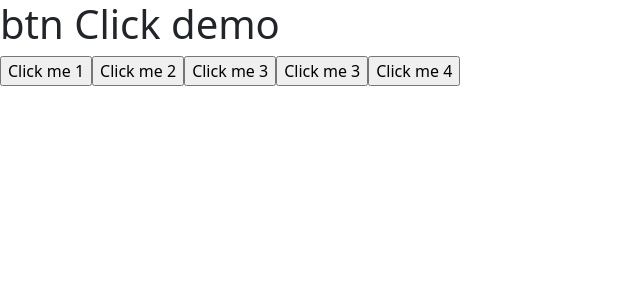
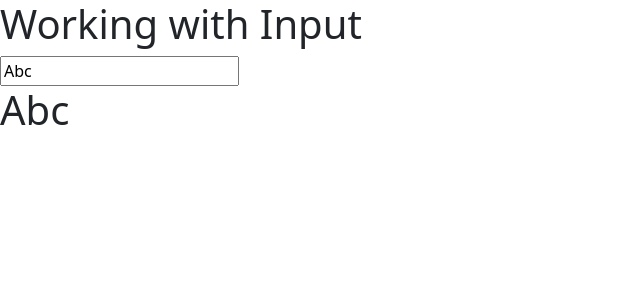
Before and after one commit to Surajpawar83/my-app, a React (Create React App) app: page / in a window 1280 px wide. Shown: the top 300 px of the page, without its empty margins (0-640 px from the left). Built offline with nearby package versions, Linux system fonts and the light colour scheme.

Commit message:
onChnge method and value keyword

```diff
--- a/src/App.js
+++ b/src/App.js
@@ -1,45 +1,27 @@
+import { useState } from "react";
+
 function App() {
-  let clickMe1 = () => {
-    console.log("Hello");
-  };
+  let [message, setMessage] = useState("Abc");
 
-  let clickMe2 = (e) => {
-    console.log(e);
-  };
+  let updateMessage = (e) => {
+    // e.target == document.querySelector("input");
 
-  let clickMe3 = (p1) => {
-    console.log(p1);
-  };
-
-  let clickMe4 = (e, p1) => {
-    console.log(e, p1);
+    message = e.target.value;
+    setMessage(message);
   };
 
   return (
     <div>
-      <h1>btn Click demo</h1>
-
-      <input type="button" value="Click me 1" onClick={clickMe1} />
-
-      <input type="button" value="Click me 2" onClick={clickMe2} />
+      <h1>Working with Input</h1>
 
       <input
-        type="button"
-        value="Click me 3"
-        onClick={() => clickMe3("primary")}
+        type="text"
+        placeholder="Enter message"
+        value={message}
+        onChange={updateMessage}
       />
 
-      <input
-        type="button"
-        value="Click me 3"
-        onClick={() => clickMe3("danger")}
-      />
-
-      <input
-        type="button"
-        value="Click me 4"
-        onClick={(e) => clickMe4(e, "ASCH LIHL AHE")}
-      />
+      <h1>{message}</h1>
     </div>
   );
 }
```
